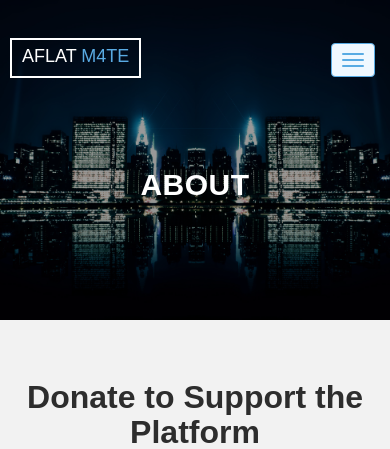
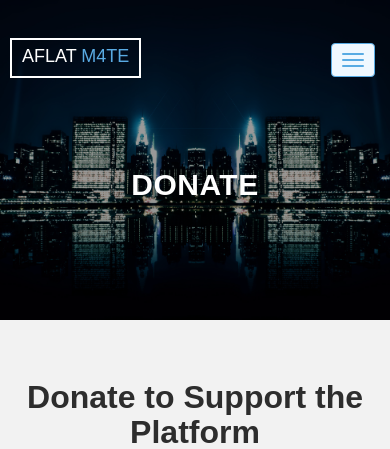
Before and after one commit to testacc93/flatmate, a Django app: page /donate/ in a window 390 px wide. Shown: the top 449 px of the page. Run offline with Django 4.2, Linux system fonts and the light colour scheme; some libraries are stand-ins or nearby versions.

Commit message:
minor changes

```diff
--- a/propertyapp/static/css/style.css
+++ b/propertyapp/static/css/style.css
@@ -2736,7 +2736,7 @@ img {
   #aa-menu-area .main-navbar .navbar-nav li a {
     padding-left: 8px;
     padding-right: 8px;
-    color: #ffffff;
+    color: black;
   }
 
   #aa-advance-search .aa-advance-search-area .aa-advance-search-top .aa-single-advance-search {
--- a/templates/donate.html
+++ b/templates/donate.html
@@ -7,7 +7,7 @@
       <div class="row">
         <div class="col-md-12">
           <div class="aa-property-header-inner">
-            <h2>ABOUT </h2>
+            <h2>DONATE </h2>
             <ol class="breadcrumb">
           </ol>
           </div>
```
